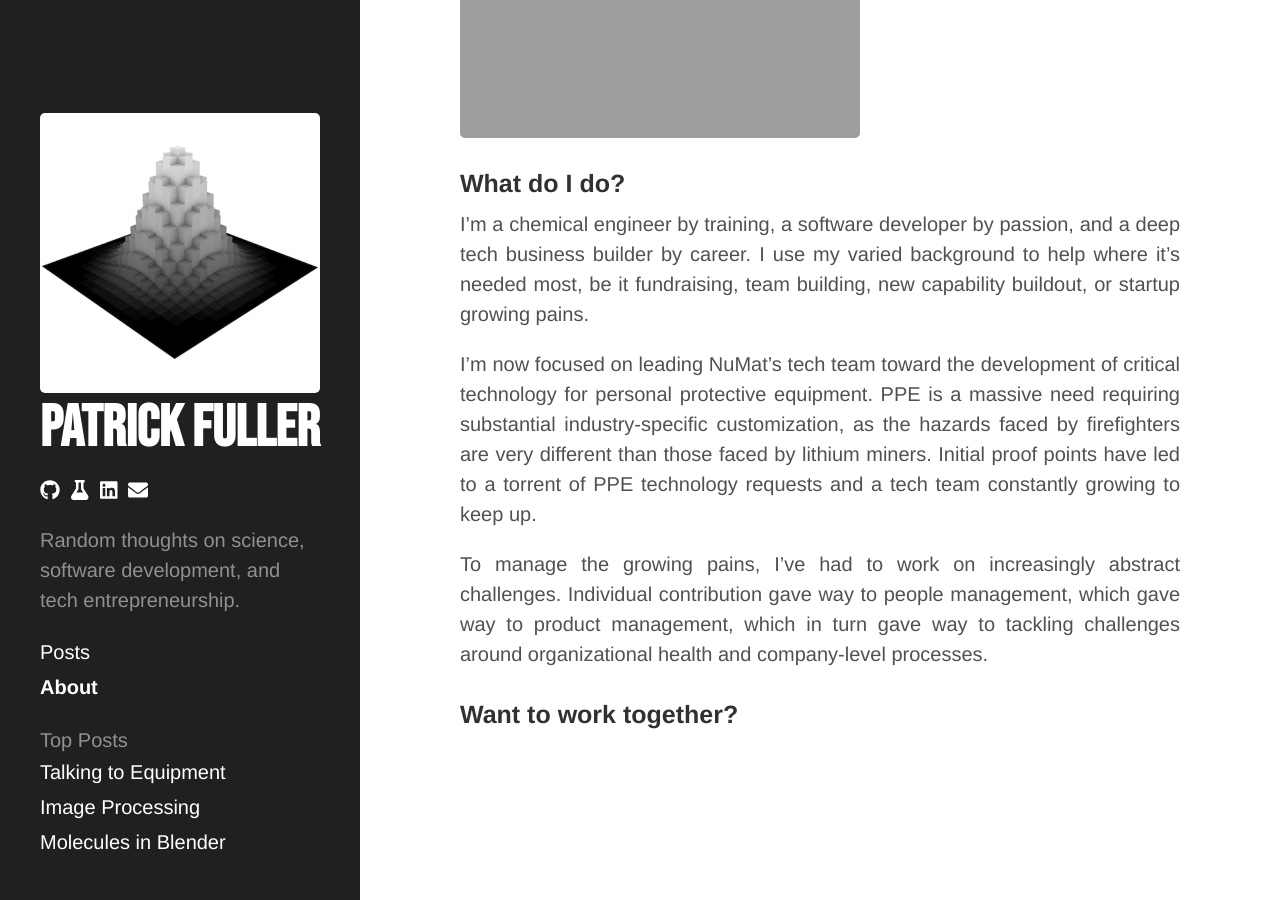
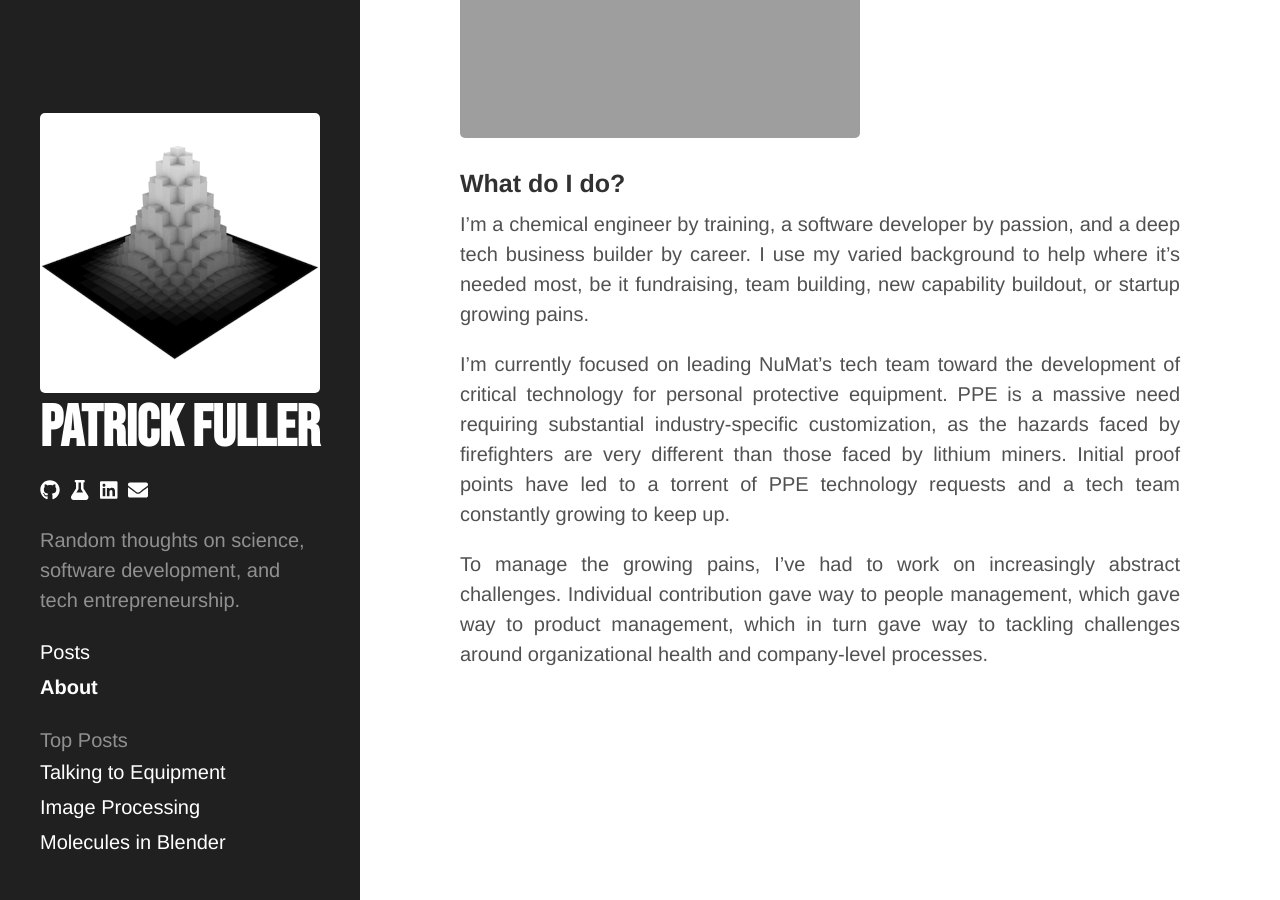
Before and after one commit to patrickfuller/patrickfuller.github.io, a Jekyll site: the page built from _posts/2021-11-28-about-me.md, in a window 1280 px wide and 900 px high, scrolled down 2385 px. Built offline with Jekyll 4.4.1, drawn with Linux system fonts in a browser that asks for light colours; comment, search, counter and statistics services are not loaded.

```diff
--- a/_posts/2021-11-28-about-me.md
+++ b/_posts/2021-11-28-about-me.md
@@ -39,8 +39,6 @@
 
 I'm a chemical engineer by training, a software developer by passion, and a deep tech business builder by career. I use my varied background to help where it's needed most, be it fundraising, team building, new capability buildout, or startup growing pains.
 
-I'm now focused on leading NuMat's tech team toward the development of critical technology for personal protective equipment. PPE is a massive need requiring substantial industry-specific customization, as the hazards faced by firefighters are very different than those faced by lithium miners. Initial proof points have led to a torrent of PPE technology requests and a tech team constantly growing to keep up.
+I'm currently focused on leading NuMat's tech team toward the development of critical technology for personal protective equipment. PPE is a massive need requiring substantial industry-specific customization, as the hazards faced by firefighters are very different than those faced by lithium miners. Initial proof points have led to a torrent of PPE technology requests and a tech team constantly growing to keep up.
 
 To manage the growing pains, I've had to work on increasingly abstract challenges. Individual contribution gave way to people management, which gave way to product management, which in turn gave way to tackling challenges around organizational health and company-level processes.
-
-### Want to work together?
```
